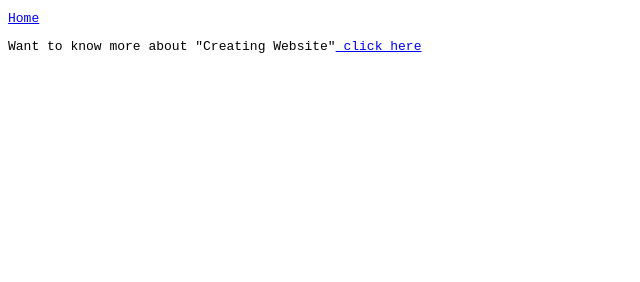
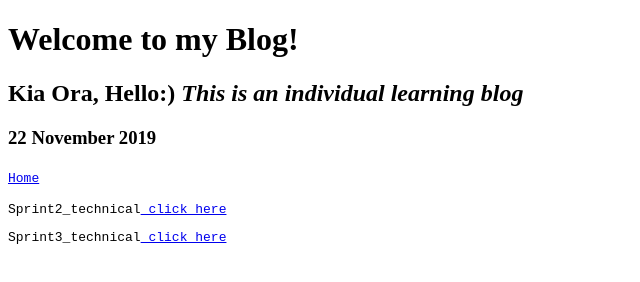
Before and after one commit to kaewkors/kaewkors.github.io, a plain HTML site: page index.html in a window 1280 px wide. Shown: the whole page, without its empty margins (0-640 px from the left). Drawn offline with Linux system fonts and the light colour scheme; files that its build step writes are made by us from their sources.

Commit message:
add sprint3-technical link

```diff
--- a/index.html
+++ b/index.html
@@ -1,6 +1,24 @@
 <!DOCTYPE html>
 <html>
-    <title>Welcome to my blog</title>
-    <a href="https://kaewkors.github.io/index.html" style="font-family:monospace;">Home</a>
-    <p style="font-family:monospace;">Want to know more about "Creating Website"<a href="https://kaewkors.github.io/blog/sprint2_technical.html" target="_blank"> click here</a></p>
+  <head>
+    <title>Kel's blog</title>
+    <meta charset="UTF-8">
+    <link href="style/main.css" rel="stylesheet" type="text/css">
+  </head>
+
+  <body>
+    <h1>Welcome to my Blog!</h1>
+    <h2>Kia Ora, Hello:) <em>This is an individual learning blog</em> <!--(Optional SUB title)--> </h2>
+    <h3>22 November 2019</h3>
+
+    <p><a href="https://kaewkors.github.io/index.html" style="font-family:monospace;">Home</a>
+    </p>
+
+    <p style="font-family:monospace;">Sprint2_technical<a href="https://kaewkors.github.io/blog/sprint2_technical.html" target="_blank"> click here</a></p>
+    <p style="font-family:monospace;">Sprint3_technical<a href="https://kaewkors.github.io/blog/sprint3_technical.html" target="_blank"> click here</a></p>
+
+
+    <!-- this is a comment. -->
+
+  </body>
 </html>
```
